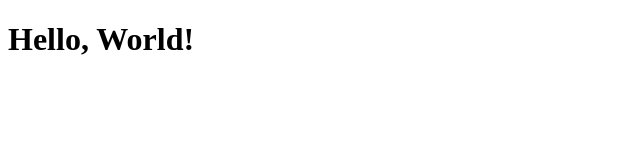
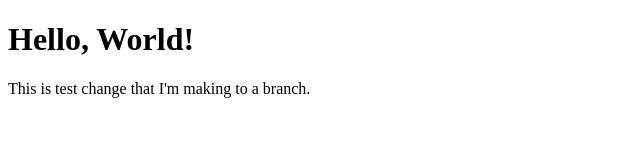
Before and after one commit to nayelnoorani/curly-broccoli, a plain HTML site: page index.html in a window 1280 px wide. Shown: the whole page, without its empty margins (0-640 px from the left). Drawn offline with Linux system fonts and the light colour scheme.

Commit message:
testing new branch

```diff
--- a/index.html
+++ b/index.html
@@ -7,5 +7,6 @@
 </head>
 <body>
   <h1>Hello, World!</h1>
+  <p>This is test change that I'm making to a branch.</p>
 </body>
 </html>
```
